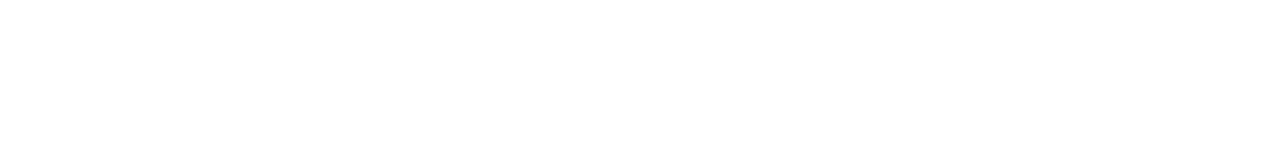
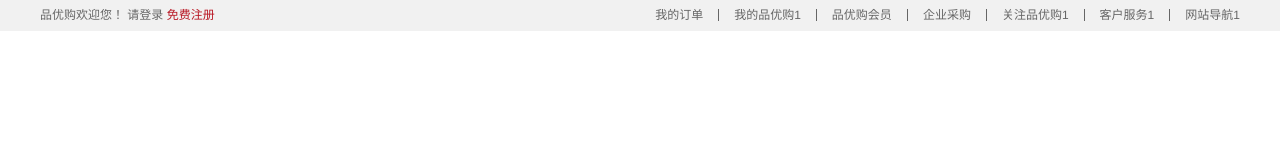
Before and after one commit to Camellia71/h5c3.new, a plain HTML site: page 案例/shopping/index.html in a window 1280 px wide. Drawn offline with Linux system fonts and the light colour scheme.

Commit message:
shopping

```diff
--- a/案例/shopping/css/common.css
+++ b/案例/shopping/css/common.css
@@ -1,3 +1,39 @@
+/* 版心  */
 .w {
+    width: 1200px;
+    margin: 0 auto;
+}
 
+.fl {
+    float: left;
 }
+
+.fr {
+    float: right;
+}
+
+.style_red {
+    color: #b81623;
+}
+
+.shortcut {
+    height: 31px;
+    line-height: 31px;
+    background-color: #f1f1f1;
+}
+
+.shortcut ul li {
+    float: left;
+}
+
+/* 选择所有偶数 */
+.shortcut .fr ul li:nth-child(even) {
+    width: 1px;
+    height: 12px;
+    background-color: #666;
+    margin: 9px 15px 0;
+}
+
+.arrow-icon::after {
+    content: '1';
+}
--- a/案例/shopping/index.html
+++ b/案例/shopping/index.html
@@ -21,7 +21,36 @@
 </head>
 
 <body>
-
+    <!-- 快捷导航模块 -->
+    <section class="shortcut">
+        <div class="w">
+            <div class="fl">
+                <ul>
+                    <li>品优购欢迎您！&nbsp;</li>
+                    <li>
+                        <a href="#">请登录</a>&nbsp;<a href="#" class="style_red">免费注册</a>
+                    </li>
+                </ul>
+            </div>
+            <div class="fr">
+                <ul>
+                    <li>我的订单</li>
+                    <li></li>
+                    <li class="arrow-icon">我的品优购</li>
+                    <li></li>
+                    <li>品优购会员</li>
+                    <li></li>
+                    <li>企业采购</li>
+                    <li></li>
+                    <li class="arrow-icon">关注品优购</li>
+                    <li></li>
+                    <li class="arrow-icon">客户服务</li>
+                    <li></li>
+                    <li class="arrow-icon">网站导航</li>
+                </ul>
+            </div>
+        </div>
+    </section>
 </body>
 
 </html>
```
